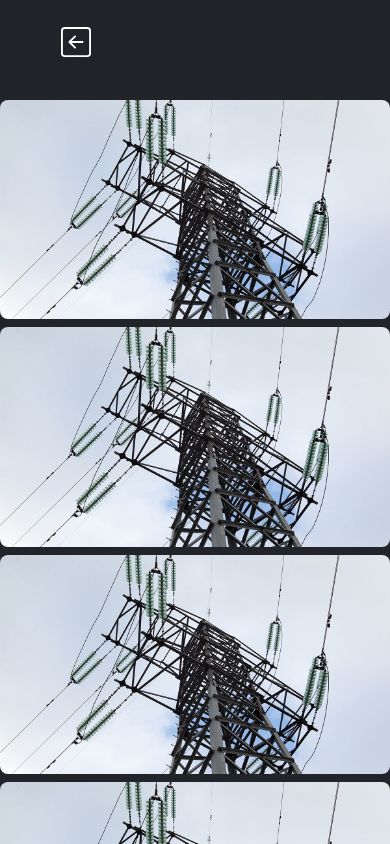
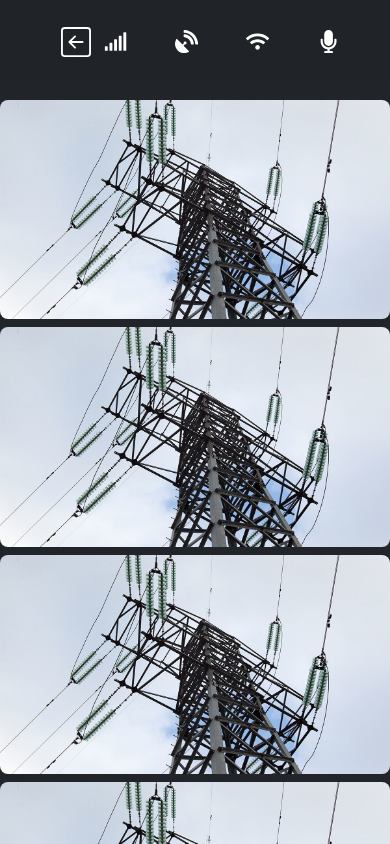
Before and after one commit to Lena05k/camera-application, a React (Create React App) app in the folder frontend/: page /gallery in a window 390 px wide. Built offline with nearby package versions, Linux system fonts and the light colour scheme.

Commit message:
Added icons GPS, WI-FI, microphone, signal

```diff
--- a/frontend/src/components/blocks/Header.jsx
+++ b/frontend/src/components/blocks/Header.jsx
@@ -1,6 +1,8 @@
 import { Button, Nav, Navbar } from 'react-bootstrap';
 import React from 'react';
 import { useNavigate } from 'react-router-dom';
+import * as FaIcons from 'react-icons/fa';
+import * as GiIcons from 'react-icons/gi';
 import BlockMenu from './BlockMenu';
 
 const Header = () => {
@@ -17,6 +19,7 @@ const Header = () => {
       fixed="top"
     >
       <Navbar.Brand href="#" className="w-100">
+        <div className="w-75 d-flex justify-content-between align-items-center">
           <Button onClick={handleClick} variant="link" className="btn mt-1 text-white link-offset-2 link-underline link-underline-opacity-0">
             <svg
               xmlns="http://www.w3.org/2000/svg"
@@ -32,6 +35,19 @@ const Header = () => {
               />
             </svg>
           </Button>
+          <div className="d-flex flex-row justify-content-sm-between">
+            <div>
+              <FaIcons.FaSignal className="me-5  fs-3" />
+              <FaIcons.FaSatelliteDish className="me-5  fs-3" />
+              <FaIcons.FaWifi className="me-5 fs-3" />
+            </div>
+            <div>
+              <FaIcons.FaMicrophone className="me-5 fs-3" />
+              {/*<FaIcons.FaMicrophoneSlash className"fs-3 />*/}
+              <GiIcons.GiBattery75 className="me-5 fs-3" />
+            </div>
+          </div>
+        </div>
       </Navbar.Brand>
       <Navbar.Collapse id="responsive-navbar-nav" className="flex-shrink-1 me-5">
         <Nav className="mr-auto">
```
Lines whose indentation alone changed are shown as unchanged.
